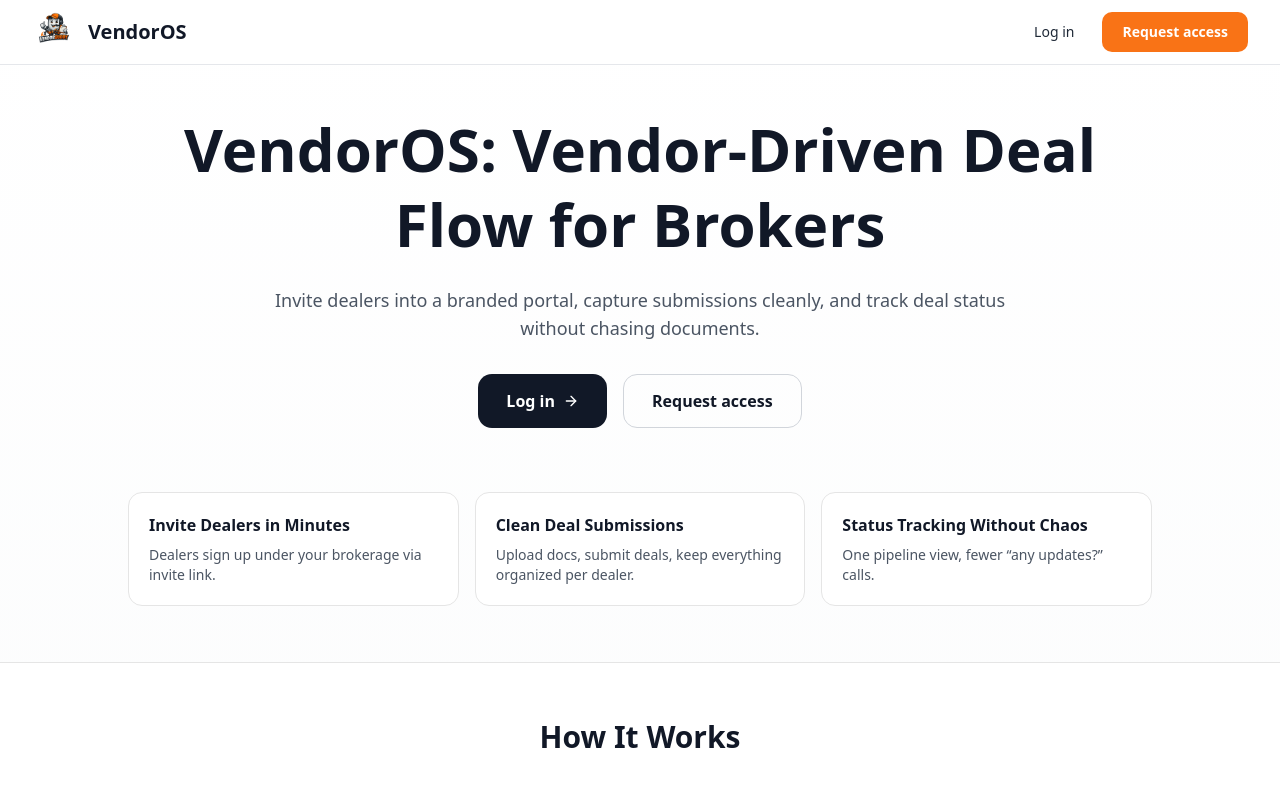
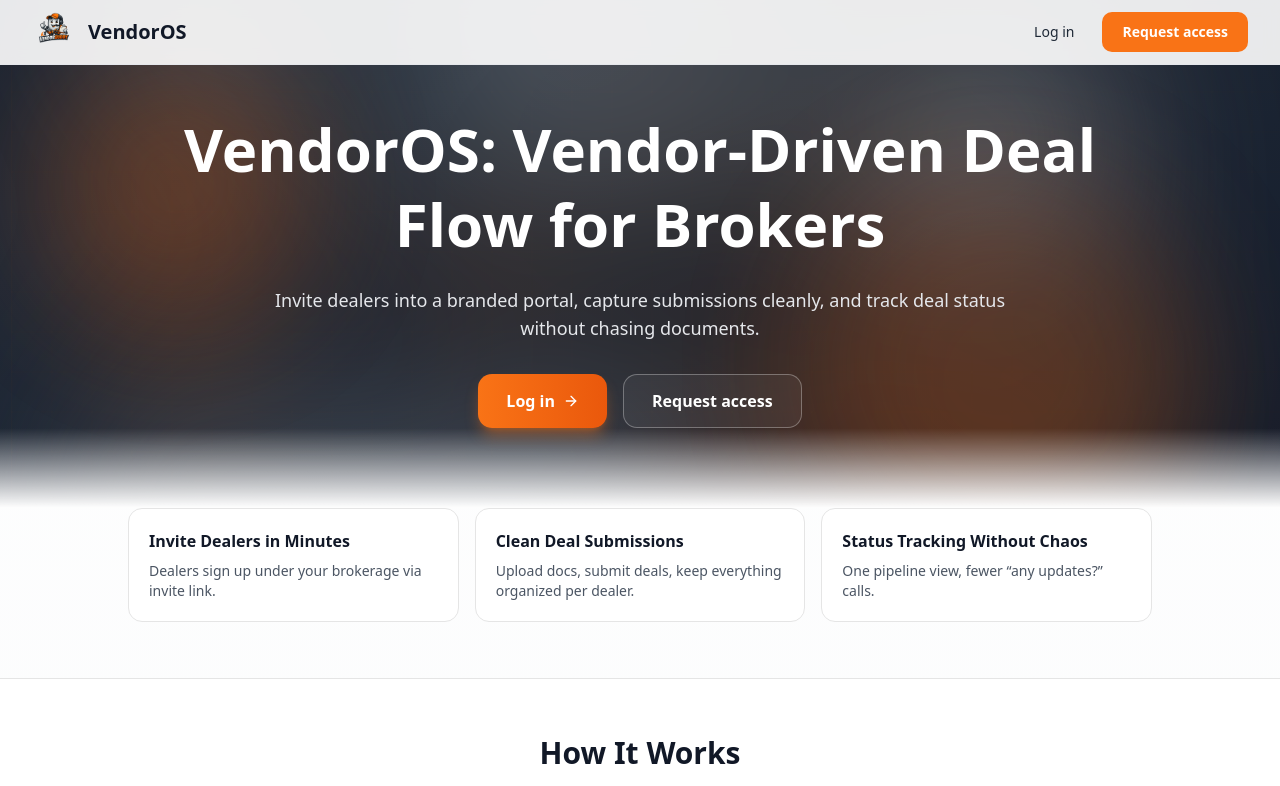
Before and after one commit to tibby007/vendor-portal, a Next.js app: page / in a window 1280 px wide. Shown: the top 786 px of the page. Built offline with nearby package versions, Linux system fonts and the light colour scheme.

Commit message:
Restore cinematic orange-charcoal hero styling

```diff
--- a/src/app/page.tsx
+++ b/src/app/page.tsx
@@ -37,31 +37,52 @@ export default function Home() {
         </div>
       </header>
 
-      <section className="pt-28 pb-16 px-4 sm:px-6 lg:px-8">
-        <div className="max-w-5xl mx-auto text-center">
-          <h1 className="text-4xl sm:text-5xl lg:text-6xl font-bold text-[#111827] leading-tight">
+      <section className="relative pt-28 pb-20 px-4 sm:px-6 lg:px-8 overflow-hidden">
+        <div className="absolute inset-0 bg-gradient-to-br from-[#111827] via-[#1F2937] to-[#111827] animate-gradient-shift" />
+        <div className="absolute inset-0 opacity-20">
+          <div className="absolute inset-0 bg-grid-pattern animate-grid-flow" />
+        </div>
+
+        <div className="absolute -inset-12 opacity-30">
+          <Image
+            src="/logo.png"
+            alt=""
+            fill
+            className="object-cover blur-3xl scale-125 mix-blend-screen"
+            sizes="100vw"
+            priority
+          />
+        </div>
+
+        <div className="absolute top-20 left-10 w-64 h-64 bg-gradient-to-br from-[#F97316] to-[#EA580C] rounded-full blur-3xl opacity-30 animate-float-slow" />
+        <div className="absolute top-40 right-20 w-96 h-96 bg-gradient-to-br from-[#EA580C] to-[#F97316] rounded-full blur-3xl opacity-20 animate-float-delayed" />
+
+        <div className="max-w-5xl mx-auto text-center relative z-10">
+          <h1 className="text-4xl sm:text-5xl lg:text-6xl font-bold text-white leading-tight">
             VendorOS: Vendor-Driven Deal Flow for Brokers
           </h1>
-          <p className="mt-6 text-lg text-[#4B5563] max-w-3xl mx-auto">
+          <p className="mt-6 text-lg text-gray-200 max-w-3xl mx-auto">
             Invite dealers into a branded portal, capture submissions cleanly, and track deal status without chasing documents.
           </p>
 
           <div className="mt-8 flex flex-col sm:flex-row gap-4 justify-center">
             <Link
               href="/login"
-              className="inline-flex items-center justify-center px-7 py-3.5 bg-[#111827] hover:bg-[#1F2937] text-white font-semibold rounded-xl"
+              className="inline-flex items-center justify-center px-7 py-3.5 bg-gradient-to-r from-[#F97316] to-[#EA580C] hover:from-[#EA580C] hover:to-[#F97316] text-white font-semibold rounded-xl shadow-lg shadow-[#F97316]/40"
             >
               Log in
               <ArrowRight className="w-4 h-4 ml-2" />
             </Link>
             <Link
               href="/register"
-              className="inline-flex items-center justify-center px-7 py-3.5 border border-[#D1D5DB] hover:border-[#F97316] text-[#111827] font-semibold rounded-xl"
+              className="inline-flex items-center justify-center px-7 py-3.5 border border-white/30 hover:border-[#F97316] text-white font-semibold rounded-xl bg-white/5"
             >
               Request access
             </Link>
           </div>
         </div>
+
+        <div className="absolute bottom-0 left-0 right-0 h-20 bg-gradient-to-t from-white to-transparent" />
       </section>
 
       <section className="pb-14 px-4 sm:px-6 lg:px-8">
```
